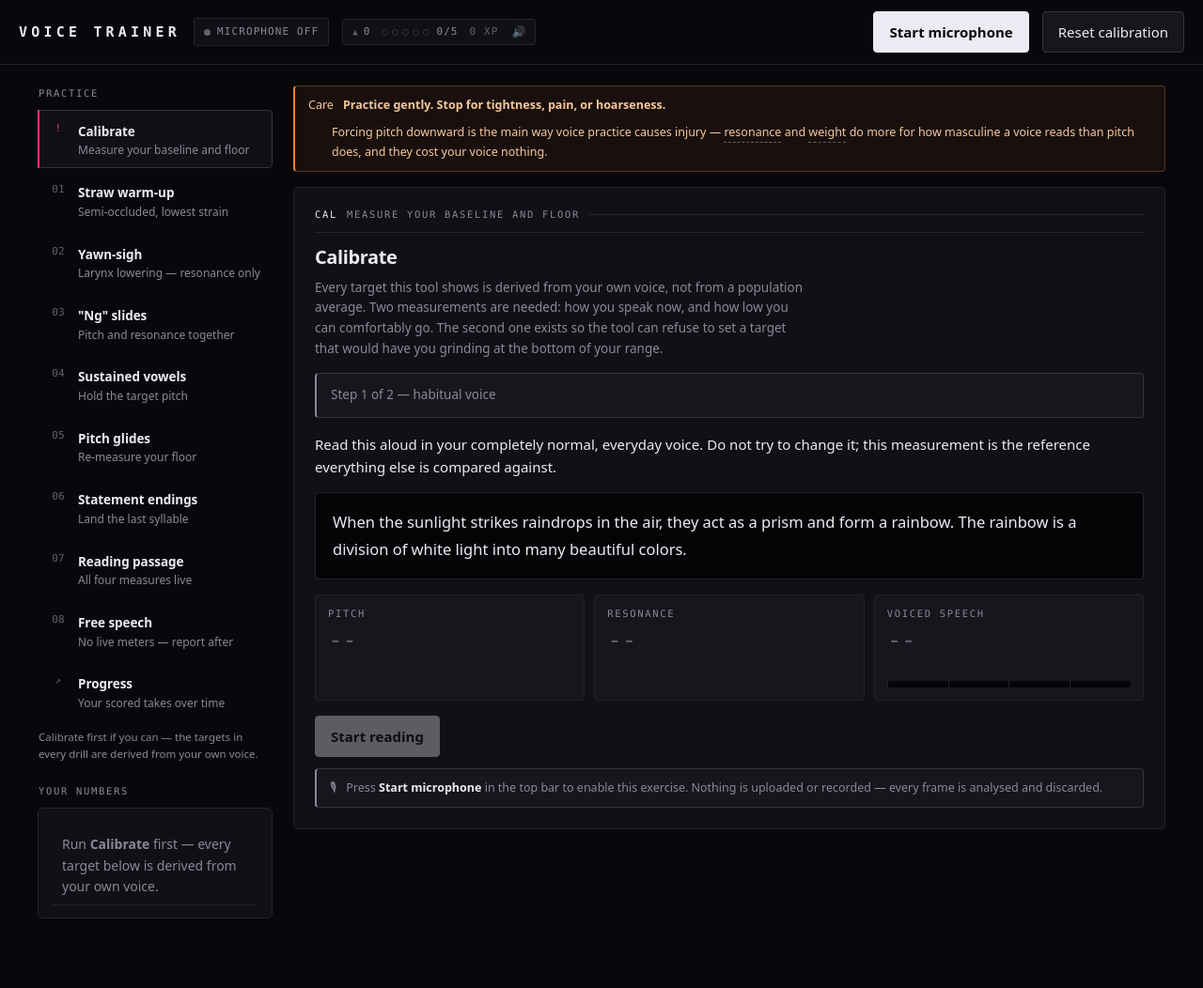
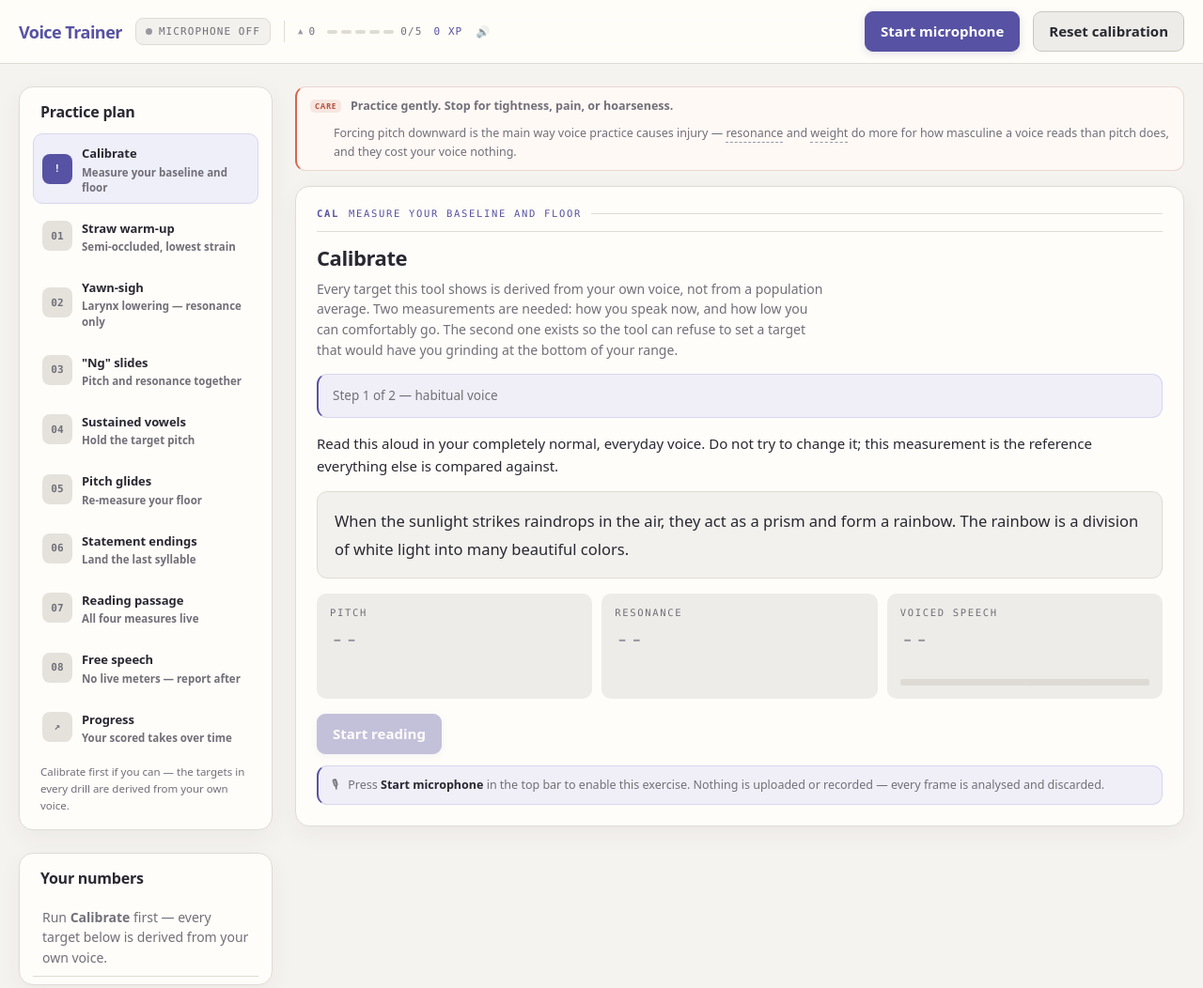
Before and after one commit to elijahcroft/voicetrainer, a website built with Vite: page index.html in a window 1280 px wide. Shown: the whole page at 94% size. Before the commit the page ends 1026 px from the top, so only its background shows below. Built offline with nearby package versions, Linux system fonts and the light colour scheme.

Commit message:
Extend coaching theme to desktop

```diff
--- a/index.html
+++ b/index.html
@@ -19,7 +19,7 @@
 <title>Voice Trainer</title>
 <meta name="viewport" content="width=device-width, initial-scale=1, viewport-fit=cover">
 <link rel="manifest" href="manifest.webmanifest">
-<meta name="theme-color" content="#08080c" media="(min-width: 701px)">
+<meta name="theme-color" content="#f5f3ef" media="(min-width: 701px)">
 <meta name="theme-color" content="#f5f3ef" media="(max-width: 700px)">
 <link rel="icon" href="icon.svg" type="image/svg+xml">
 <link rel="apple-touch-icon" href="apple-touch-icon.png">
@@ -41,7 +41,7 @@
 
 <div class="layout">
   <nav aria-label="Practice exercises">
-    <h2><span class="desktop-label">Practice</span><span class="mobile-label">Practice plan</span></h2>
+    <h2><span class="desktop-label">Practice plan</span><span class="mobile-label">Practice plan</span></h2>
     <div id="exList"></div>
     <p class="locked-note" id="lockedNote" hidden>Calibrate first if you can — the targets in every drill are derived from your own voice.</p>
   </nav>
--- a/src/styles.css
+++ b/src/styles.css
@@ -1,16 +1,10 @@
 /* ------------------------------------------------------------------------
-   Look: a spectrogram.
+   Core instrument theme.
 
-   The field is the near-black floor of an analysis window, every surface is
-   flat and matte, and the only colour in the entire interface is the energy
-   ramp a spectrogram uses — magenta where there is little, amber where it
-   peaks. That ramp is not decoration: it is the state. Off your target reads
-   magenta, on target reads amber, and it means the same thing on the live
-   trace, the meter bars, the ending chips and the progress dots. Everything
-   else is graphite, so the one thing that carries colour is your voice.
-
-   Labels are monospaced small-caps because this is an instrument, and the
-   numbers are the point; headings are the only place with any weight to them.
+   The live traces retain their dark spectrogram field and energy ramp so
+   measurements stay high-contrast and consistent. Responsive sections later
+   in the sheet place those instruments inside the warmer coaching interface
+   shared by desktop and mobile.
    ------------------------------------------------------------------------ */
 :root {
   --ink: #08080c;          /* the field */
@@ -416,6 +410,126 @@ header { padding-top: calc(12px + env(safe-area-inset-top));
          padding-right: calc(20px + env(safe-area-inset-right)); }
 .layout { padding-bottom: calc(48px + env(safe-area-inset-bottom)); }
 
+/* Desktop shares the phone's coaching identity while retaining the denser
+   sidebar workspace that makes sense with a keyboard and a wide display.
+   Analysis canvases stay dark: they are signal views, not page surfaces. */
+@media (min-width: 701px) {
+  :root {
+    --ink: #f5f3ef;
+    --ink-2: #fffdf9;
+    --ink-3: #eeece8;
+    --rule: #dfdcd5;
+    --rule-2: #cbc7bf;
+    --text: #292832;
+    --dim: #716f78;
+    --dimmer: #9b98a1;
+  }
+  body { line-height: 1.55; }
+  button {
+    border-radius: 9px; font-weight: 600; background: var(--ink-3);
+    box-shadow: none;
+  }
+  button:hover:not(:disabled) { border-color: #aaa6b0; background: #e6e3de; }
+  button.primary {
+    color: #fff; background: #5752a3; border-color: #5752a3;
+    box-shadow: 0 2px 8px rgba(87,82,163,.18);
+  }
+  button.primary:hover:not(:disabled) { color: #fff; background: #49458d; border-color: #49458d; }
+  button.recording { color: #fff; background: #d7654c; border-color: #d7654c; }
+  :focus-visible { outline-color: #5752a3; border-radius: 9px; }
+
+  header {
+    min-height: 66px; padding-top: calc(12px + env(safe-area-inset-top));
+    background: rgba(255,253,249,.94); border-bottom-color: var(--rule);
+    backdrop-filter: blur(12px);
+  }
+  header h1 {
+    color: #5752a3; font: 750 18px/1 system-ui, -apple-system, "Segoe UI", sans-serif;
+    letter-spacing: -.03em; text-transform: none;
+  }
+  .mic-state { border-radius: 8px; background: #f3f1ed; }
+  .mic-state.live { color: #2f8f83; border-color: #a8d5ce; }
+  .dot.on { background: #2f8f83; box-shadow: 0 0 0 0 rgba(47,143,131,.35); }
+  .strip {
+    color: var(--dim); background: transparent; border: 0; border-left: 1px solid var(--rule);
+    border-radius: 0; padding: 3px 0 3px 14px;
+  }
+  .strip .sg.live { color: #d7654c; }
+  .strip .sg.live b { color: #d7654c; }
+  .strip .gd { width: 11px; height: 4px; border: 0; border-radius: 2px; background: var(--rule); }
+  .strip .gd.on, .strip .gdots.met .gd.on { background: #2f8f83; }
+  .strip .gdots.met em { color: #2f8f83; }
+  .strip .xp { color: #5752a3; }
+
+  .layout { max-width: 1320px; grid-template-columns: 270px minmax(0, 1fr); gap: 24px; padding-top: 24px; }
+  nav, aside.numbers {
+    background: var(--ink-2); border: 1px solid var(--rule); border-radius: 15px;
+    padding: 17px 14px 14px; box-shadow: 0 8px 24px rgba(54,49,72,.05);
+  }
+  nav h2, aside.numbers h2 {
+    margin: 0 8px 13px; color: var(--text); font: 700 16px/1.2 system-ui, sans-serif;
+    text-transform: none; letter-spacing: -.015em;
+  }
+  .ex {
+    align-items: center; gap: 10px; min-height: 56px; padding: 8px 9px;
+    margin-bottom: 5px; border: 1px solid transparent; border-radius: 10px;
+  }
+  .ex:hover:not(:disabled) { background: #f5f3ef; border-color: transparent; }
+  .ex.active { background: #efeffa; border-color: #d8d6ef; }
+  .ex.active::before { display: none; }
+  .ex .n {
+    display: grid; place-items: center; flex: 0 0 32px; width: 32px; height: 32px; margin: 0;
+    color: var(--dim); background: #e5e2dc; border-radius: 8px; font-weight: 700;
+  }
+  .ex.active .n, .ex.next .n { color: #fff; background: #5752a3; }
+  .ex.done .n { color: #246e65; background: #dceeea; }
+  .ex .t { font-size: 13px; font-weight: 650; }
+  .ex .s { font-size: 11.5px; }
+  .ex .xpb { color: #2f8f83; }
+  .locked-note { margin: 10px 8px 2px; }
+
+  aside.numbers { padding-bottom: 8px; }
+  aside.numbers .card {
+    padding: 0 !important; border: 0; box-shadow: none; background: transparent;
+  }
+  .card {
+    background: var(--ink-2); border-color: var(--rule); border-radius: 15px;
+    box-shadow: 0 8px 24px rgba(54,49,72,.05);
+  }
+  .card h3 { font-size: 22px; font-weight: 720; }
+  .eb { color: #5752a3; }
+  .eb i { color: #5752a3; font-weight: 700; }
+  .why { font-size: 14px; }
+  .explain > summary { color: #5752a3; font-weight: 650; }
+
+  .meter { border-color: transparent; border-radius: 10px; }
+  .meter.hit { border-color: #9acfc7; }
+  .meter.hit .val { color: #2f8f83; }
+  .bar { background-color: #dedbd5; }
+  .bar > u { background: #292832; }
+  .passage { color: var(--text); background: #f3f1ed; border-color: var(--rule); border-radius: 11px; }
+  .stack { color: var(--text); background: #f3f1ed; border-radius: 11px; }
+  .verdict { background: var(--ink-3); }
+  .chip { border-radius: 7px; }
+
+  .banner { border-radius: 11px; }
+  .banner.safety {
+    color: var(--dim); background: #fff9f6; border-color: #ead8d1; border-left-color: #d7654c;
+  }
+  .banner.safety summary span {
+    color: #b6513b; background: #f7e6e0; border-radius: 5px; padding: 2px 5px;
+    font: 750 8px/1.3 system-ui, sans-serif; letter-spacing: .08em; text-transform: uppercase;
+  }
+  .banner.info { color: var(--dim); background: #f0eff8; border-color: #d8d6ef; border-left-color: #5752a3; }
+  .banner.err { color: #93412f; background: #fff4f0; border-color: #edc8bd; border-left-color: #d7654c; }
+  .term:hover, .term[aria-expanded="true"] { color: #5752a3; border-bottom-color: #5752a3; }
+  #gloss { border-radius: 11px; box-shadow: 0 14px 34px rgba(54,49,72,.16); }
+  #gloss .gt { color: #5752a3; }
+  .sum-back { background: rgba(41,40,50,.48); }
+  .sum { box-shadow: 0 18px 60px rgba(54,49,72,.2); }
+  .sum-stats b, .sum-steps li::before { color: #2f8f83; }
+}
+
 @media (max-width: 860px) {
   .layout {
     padding: 14px 12px 40px; gap: 16px;
@@ -448,9 +562,8 @@ header { padding-top: calc(12px + env(safe-area-inset-top));
    screen the pill shrinks to its status dot and the bar stays one line. */
 @media (max-width: 700px) {
   :root {
-    /* Mobile is a focused coaching surface: warm paper, ink and indigo. The
-       palette is deliberately separate from both the desktop spectrogram and
-       familiar green gamified-learning UIs. Measurement colours retain their
+    /* Mobile uses the same warm paper, ink and indigo system as desktop, in a
+       more focused one-column composition. Measurement colours retain their
        original meaning inside traces and diagrams. */
     --ink: #f5f3ef;
     --ink-2: #fffdf9;
```
